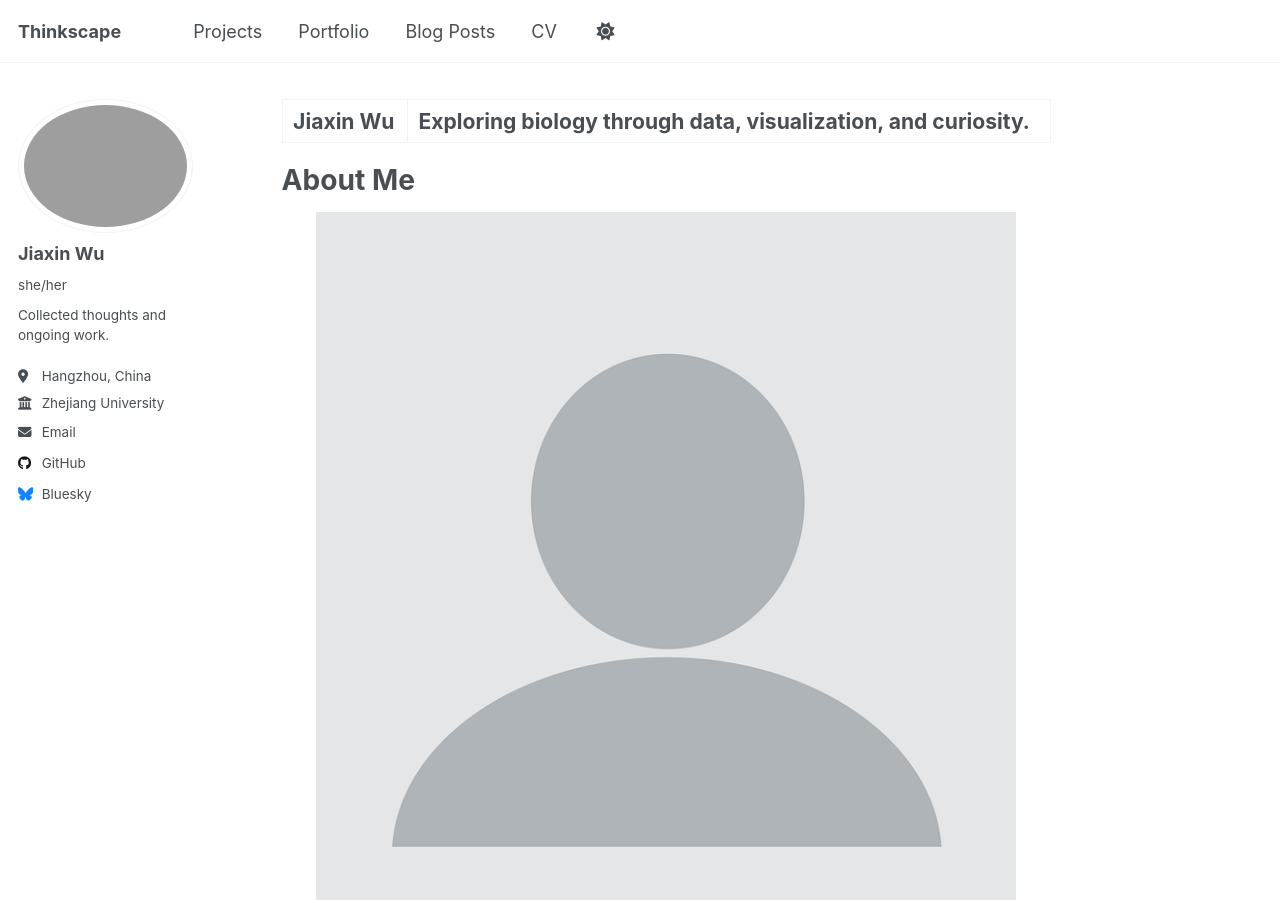
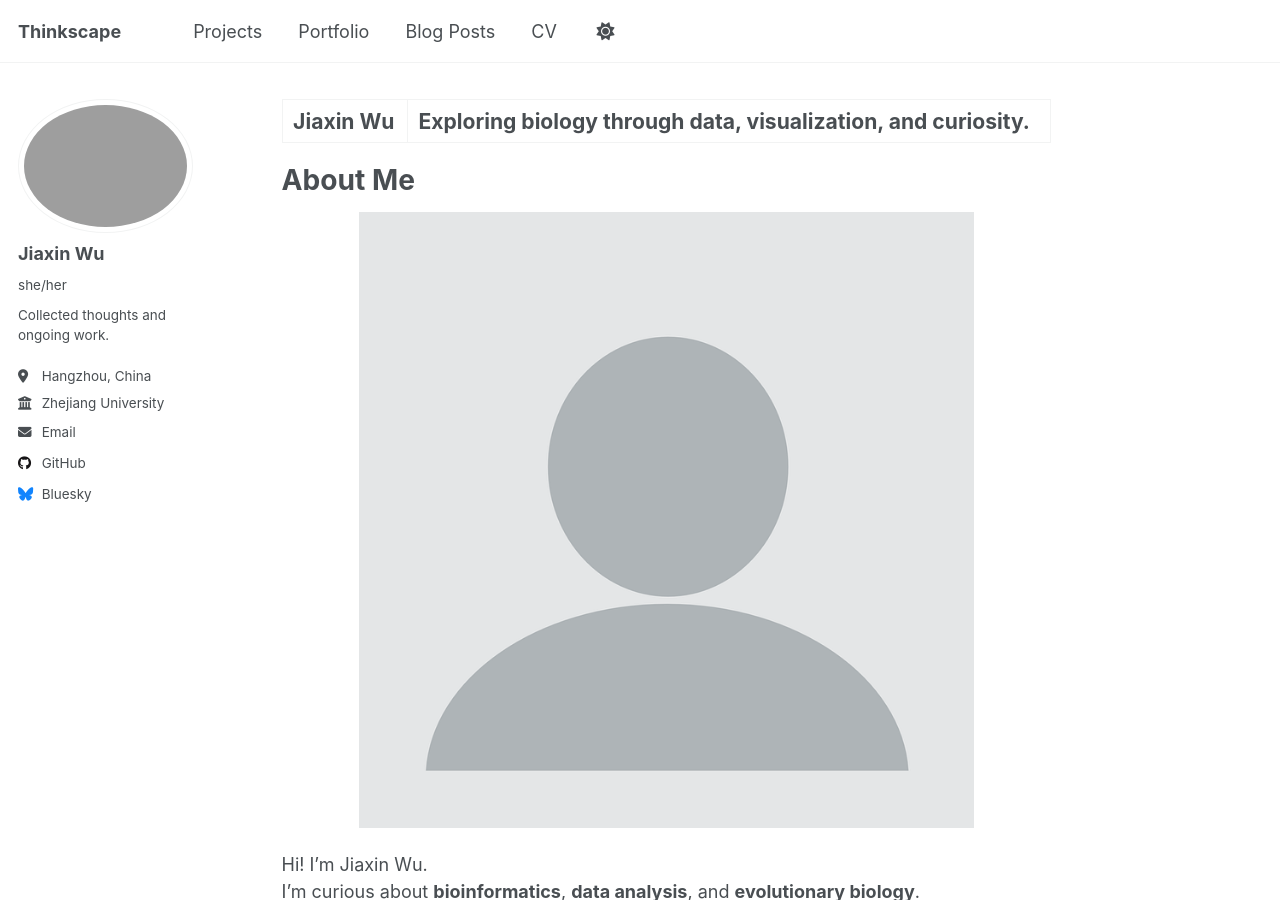
Before and after one commit to jiaxin-aidi-wu/jiaxin-aidi-wu.github.io, a Jekyll site: the page built from _pages/about.md, in a window 1280 px wide and 900 px high. Built offline with Jekyll 4.4.1, drawn with Linux system fonts in a browser that asks for light colours; a script that is not in the unit is left out.

Commit message:
Update about.md

```diff
--- a/_pages/about.md
+++ b/_pages/about.md
@@ -10,7 +10,7 @@ redirect_from:
 # About Me
 
 <p align="center">
-  <img src="images/profile.PNG" width="700">
+  <img src="images/profile.PNG" style="width: 80%;">
 </p>
 
 Hi! I’m Jiaxin Wu.
```
